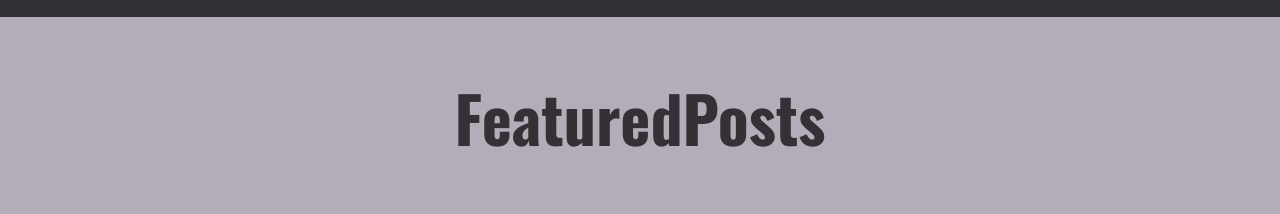
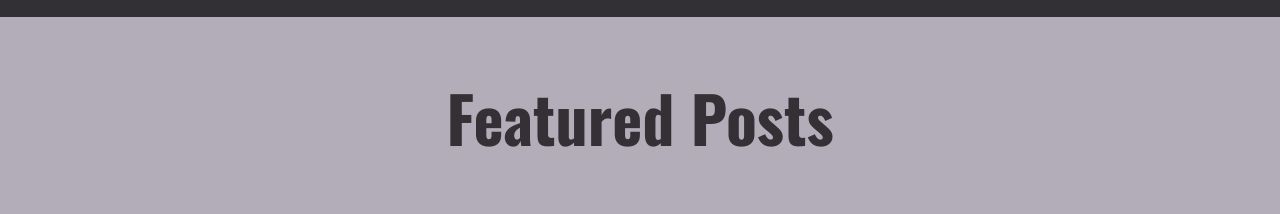
Before and after one commit to renebitter/nextjs-blog, a Next.js app: page / in a window 1280 px wide. Shown: the part 672-886 px from the top of the page. Built offline with nearby package versions, Linux system fonts and the light colour scheme.

Commit message:
Fix title typo

```diff
--- a/components/home/featured-posts.js
+++ b/components/home/featured-posts.js
@@ -4,7 +4,7 @@ import classes from './featured-posts.module.css';
 const FeaturedPosts = (props) => {
   return (
     <section className={classes.latest}>
-      <h2>FeaturedPosts</h2>
+      <h2>Featured Posts</h2>
       <PostGrid posts={props.posts} />
     </section>
   );
--- a/components/posts/all-posts.js
+++ b/components/posts/all-posts.js
@@ -4,7 +4,7 @@ import classes from './all-posts.module.css';
 const AllPosts = (props) => {
   return (
     <section className={classes.posts}>
-      <h1>AllPosts</h1>
+      <h1>All Posts</h1>
       <PostsGrid posts={props.posts} />
     </section>
   );
```
